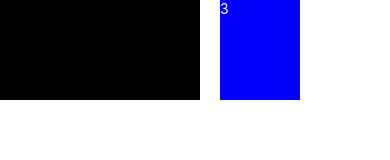
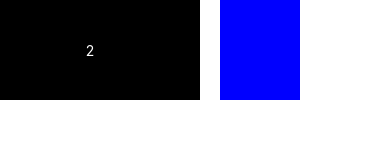
Before and after one commit to RadiumAg/react-native-swiper-r, a React Native app in the folder ReactNativeSwiperR/: screen / in a window 390 px wide. Shown: the top 160 px of the page. Built offline with nearby package versions, Linux system fonts and the light colour scheme.

Commit message:
fixed: 修复

```diff
--- a/ReactNativeSwiperR/App.tsx
+++ b/ReactNativeSwiperR/App.tsx
@@ -70,16 +70,44 @@ const App = () => {
     // eslint-disable-next-line react-native/no-inline-styles
     <SafeAreaView style={{ flex: 1 }}>
       <SwiperR style={{ width: 300, height: 100 }}>
-        <View style={{ backgroundColor: 'pink', width: 220, height: 100 }}>
+        <View
+          style={{
+            backgroundColor: 'pink',
+            width: 220,
+            height: 100,
+            justifyContent: 'center',
+            alignItems: 'center',
+          }}>
           <Text>1</Text>
         </View>
-        <View style={{ backgroundColor: 'black', width: 220, height: 100 }}>
+        <View
+          style={{
+            backgroundColor: 'black',
+            width: 220,
+            height: 100,
+            justifyContent: 'center',
+            alignItems: 'center',
+          }}>
           <Text style={{ color: 'white' }}>2</Text>
         </View>
-        <View style={{ backgroundColor: 'blue', width: 220, height: 100 }}>
+        <View
+          style={{
+            backgroundColor: 'blue',
+            width: 220,
+            height: 100,
+            justifyContent: 'center',
+            alignItems: 'center',
+          }}>
           <Text style={{ color: 'white' }}>3</Text>
         </View>
-        <View style={{ backgroundColor: 'green', width: 220, height: 100 }}>
+        <View
+          style={{
+            backgroundColor: 'green',
+            width: 220,
+            height: 100,
+            justifyContent: 'center',
+            alignItems: 'center',
+          }}>
           <Text style={{ color: 'white' }}>4</Text>
         </View>
       </SwiperR>
--- a/ReactNativeSwiperR/src/swiper/_swiper.ts
+++ b/ReactNativeSwiperR/src/swiper/_swiper.ts
@@ -1,14 +1,19 @@
 import {
   NativeScrollEvent,
   NativeSyntheticEvent,
-  StyleProp,
   ViewStyle,
 } from 'react-native';
 import { Animated } from 'react-native';
 
 export interface SwiperProps {
-  style?: StyleProp<ViewStyle>;
-  isAutoPlay: boolean;
+  style?: ViewStyle;
+  isAutoPlay?: boolean;
+  cardSetting: {
+    left: number;
+    right: number;
+    top: number;
+    bottom: number;
+  };
 }
 
 export function setPages(
--- a/ReactNativeSwiperR/src/swiper/swiper.style.ts
+++ b/ReactNativeSwiperR/src/swiper/swiper.style.ts
@@ -6,5 +6,9 @@ export const Style = StyleSheet.create({
   },
   childContainerStyle: {
     flexDirection: 'row',
+    overflow: 'hidden',
+  },
+  cardStyle: {
+    backgroundColor: 'transparent',
   },
 });
--- a/ReactNativeSwiperR/src/swiper/swiper.tsx
+++ b/ReactNativeSwiperR/src/swiper/swiper.tsx
@@ -1,22 +1,18 @@
-import React, { useCallback } from 'react';
+import React, { memo, useCallback } from 'react';
 import { useRef } from 'react';
 import { useMemo } from 'react';
 import { Animated, ScrollView, View } from 'react-native';
 import { setPages, setAnimated, scrollSetting, SwiperProps } from './_swiper';
 import { Style } from './swiper.style';
 
-export const SwiperR: React.FC<SwiperProps> = ({
-  children,
-  style,
-  isAutoPlay = true,
-}) => {
+export const SwiperR: React.FC<SwiperProps> = memo(
+  ({ children, style, isAutoPlay = true }) => {
     const timerSign = useRef<NodeJS.Timer>();
     const scrollViewRef = useRef<ScrollView>(null);
     let scrollIndex = useRef(2);
     let currentPageFloat = 2;
     let contentOffset = 0;
     const Pages = React.Children.toArray(children);
-
     setPages(Pages);
     const transformAnimList = useRef(
       React.Children.map(Pages, () => new Animated.Value(0)),
@@ -24,31 +20,35 @@ export const SwiperR: React.FC<SwiperProps> = ({
     const pageTotal = Pages.length - 1;
 
     setAnimated(transformAnimList, scrollIndex.current, currentPageFloat);
+
+    const getCardWidth = () => {};
+
     const previewChildren = useMemo(
       () =>
         Pages.map((child, index) => {
           return (
             <Animated.View
               key={index}
-            style={{
-              ...Style.childContainerStyle,
+              style={[
+                Style.childContainerStyle,
+                {
+                  width: style.width,
+                },
+                {
                   transform: [
                     {
                       translateX: transformAnimList![index],
                     },
                   ],
-            }}>
-            <View
-              style={{ width: 40, height: 100, backgroundColor: 'transparent' }}
-            />
+                },
+              ]}>
+              <View style={[Style.cardStyle, { width: 40 }]} />
               {child}
-            <View
-              style={{ width: 40, height: 100, backgroundColor: 'transparent' }}
-            />
+              <View style={[Style.cardStyle, { width: 40 }]} />
             </Animated.View>
           );
         }),
-    [Pages, transformAnimList],
+      [Pages, style.width, transformAnimList],
     );
 
     const isStartOrEnd = useCallback(() => {
@@ -115,10 +115,15 @@ export const SwiperR: React.FC<SwiperProps> = ({
               currentPageFloat,
               scrollIndex,
             ));
-          setAnimated(transformAnimList, scrollIndex.current, currentPageFloat);
+            setAnimated(
+              transformAnimList,
+              scrollIndex.current,
+              currentPageFloat,
+            );
           }}>
           {previewChildren}
         </ScrollView>
       </View>
     );
-};
+  },
+);
```
Lines whose indentation alone changed are shown as unchanged.
